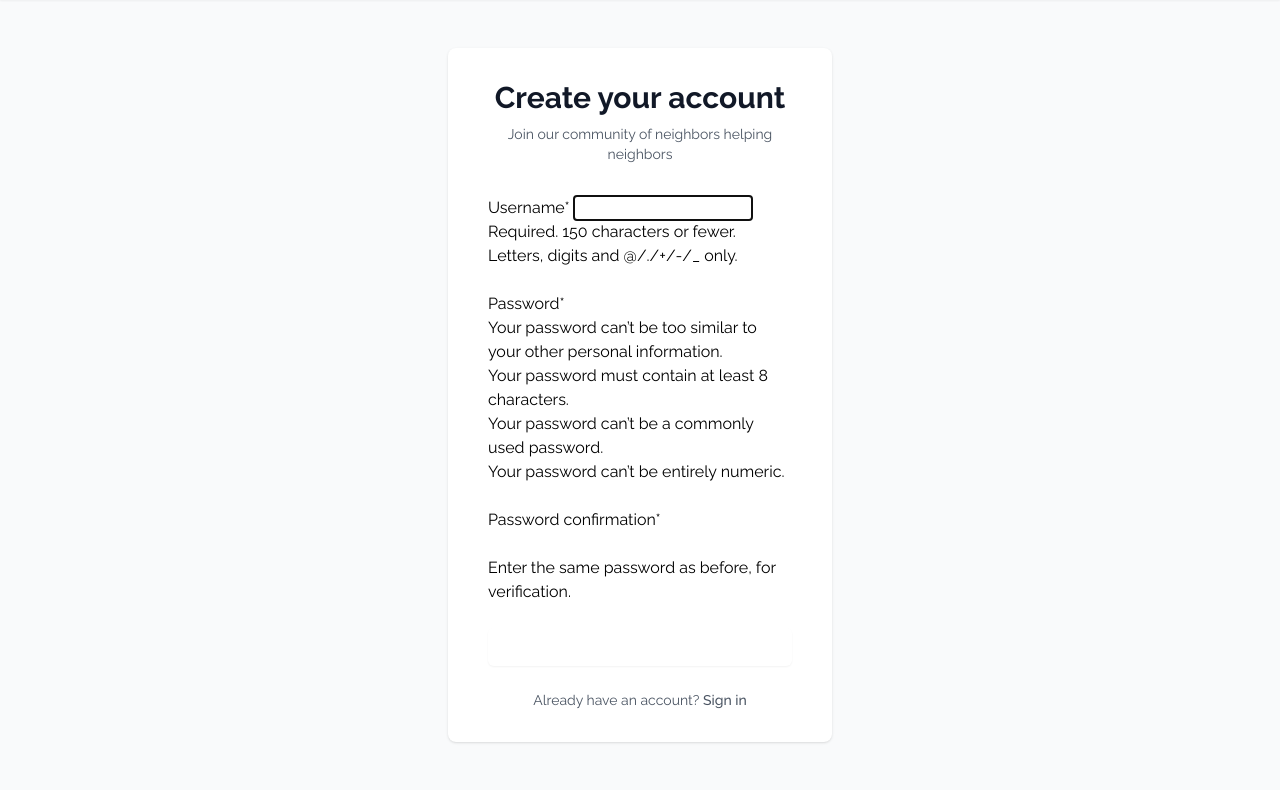
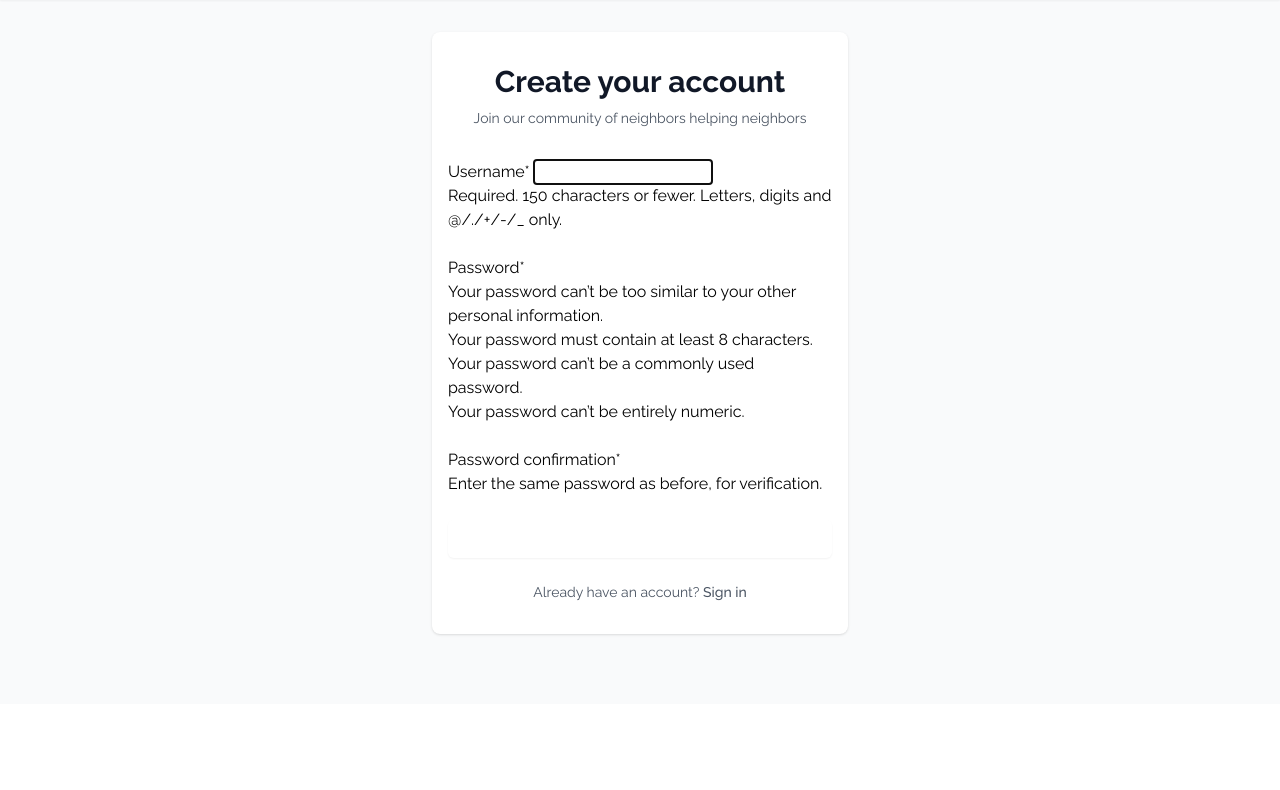
Before and after one commit to jeodell/saxfwd-community-time-bank, a Django app: page /register/ in a window 1280 px wide. Shown: the part 96-886 px from the top of the page. After the commit the page ends 800 px from the top, so only its background shows below. Run offline with Django 5.2, Linux system fonts and the light colour scheme; some libraries are stand-ins or nearby versions.

Commit message:
Updating vertical spacing

```diff
--- a/templates/registration/login.html
+++ b/templates/registration/login.html
@@ -3,8 +3,8 @@
 {% load crispy_forms_tags %}
 {% block title %}Login - Saxapahaw Timebank{% endblock %}
 {% block content %}
-<div class="max-w-md mx-auto flex items-center justify-center py-12 px-4 sm:px-6 lg:px-8">
-  <div class="bg-white py-8 px-4 shadow sm:rounded-lg sm:px-10">
+<div class="max-w-lg mx-auto flex items-center justify-center py-8 px-4">
+  <div class="bg-white py-8 shadow rounded-lg px-12">
     <div class="text-center">
       <h2 class="text-3xl font-extrabold text-gray-900">Login</h2>
     </div>
--- a/templates/registration/register.html
+++ b/templates/registration/register.html
@@ -3,8 +3,8 @@
 {% load crispy_forms_tags %}
 {% block title %}Register - Saxapahaw Timebank{% endblock %}
 {% block content %}
-<div class="max-w-md mx-auto flex items-center justify-center py-12 px-4 sm:px-6 lg:px-8">
-  <div class="bg-white py-8 px-4 shadow sm:rounded-lg sm:px-10">
+<div class="max-w-md mx-auto flex items-center justify-center py-8 px-4">
+  <div class="bg-white py-8 px-4 shadow rounded-lg">
     <div class="text-center">
       <h2 class="text-3xl font-extrabold text-gray-900">Create your account</h2>
       <p class="mt-2 text-sm text-gray-600">Join our community of neighbors helping neighbors</p>
--- a/templates/requests/request_detail.html
+++ b/templates/requests/request_detail.html
@@ -2,7 +2,7 @@
 {% extends 'base.html' %}
 {% block title %}Request Details - Saxapahaw Timebank{% endblock %}
 {% block content %}
-<div class="max-w-7xl mx-auto">
+<div class="max-w-7xl mx-auto py-8">
   <div class="bg-white rounded-lg shadow-sm p-8">
     <!-- Back Button -->
     <div class="mb-6">
@@ -126,12 +126,14 @@
                 <i class="fas fa-user-circle text-2xl text-gray-400"></i>
                 <div>
                   <p class="text-sm font-medium text-gray-900">{{ request.requester.username }}</p>
+                  {% comment %}
                   <a
                     href="{% url 'profile' request.requester.username %}"
                     class="text-sm text-primary hover:text-primary"
                   >
                     View Profile
                   </a>
+                  {% endcomment %}
                 </div>
               </div>
             </div>
@@ -141,12 +143,14 @@
                 <i class="fas fa-user-circle text-2xl text-gray-400"></i>
                 <div>
                   <p class="text-sm font-medium text-gray-900">{{ request.service.provider.username }}</p>
+                  {% comment %}
                   <a
                     href="{% url 'profile' request.service.provider.username %}"
                     class="text-sm text-primary hover:text-primary"
                   >
                     View Profile
                   </a>
+                  {% endcomment %}
                 </div>
               </div>
             </div>
```
